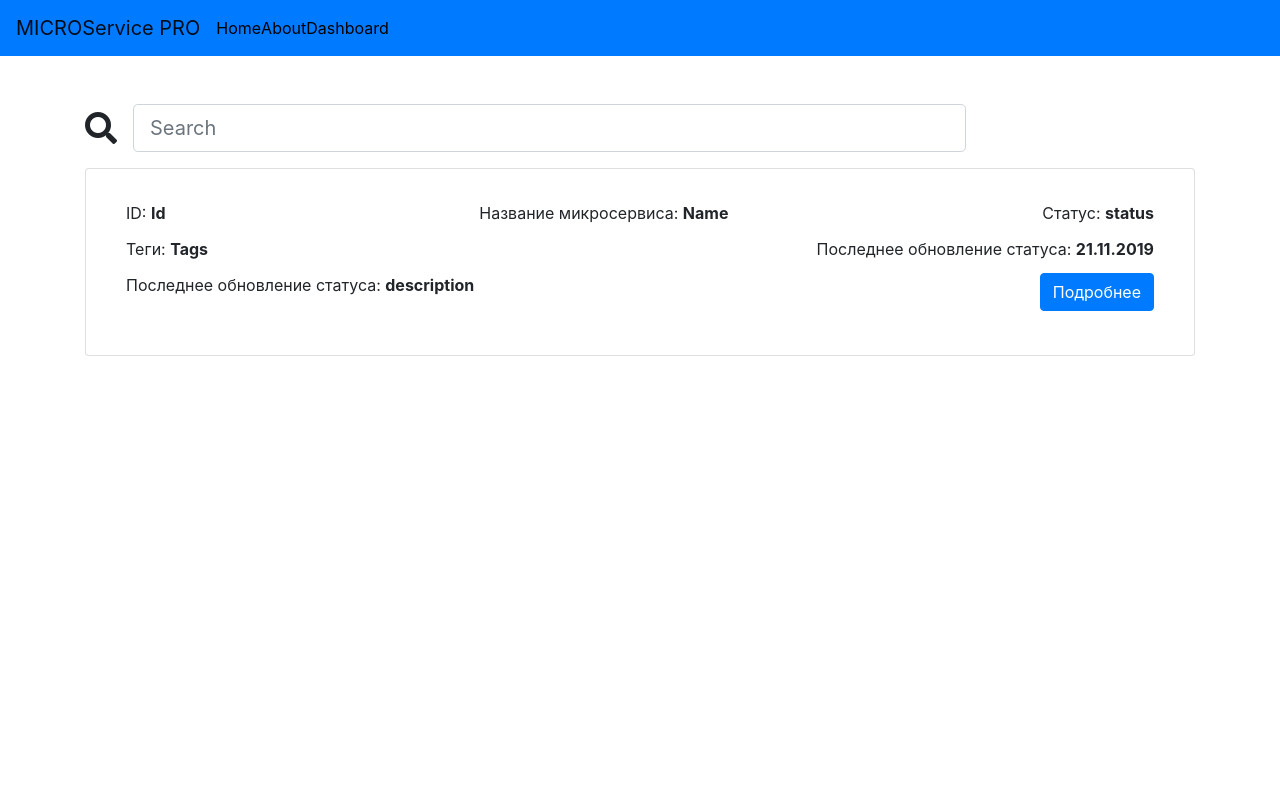
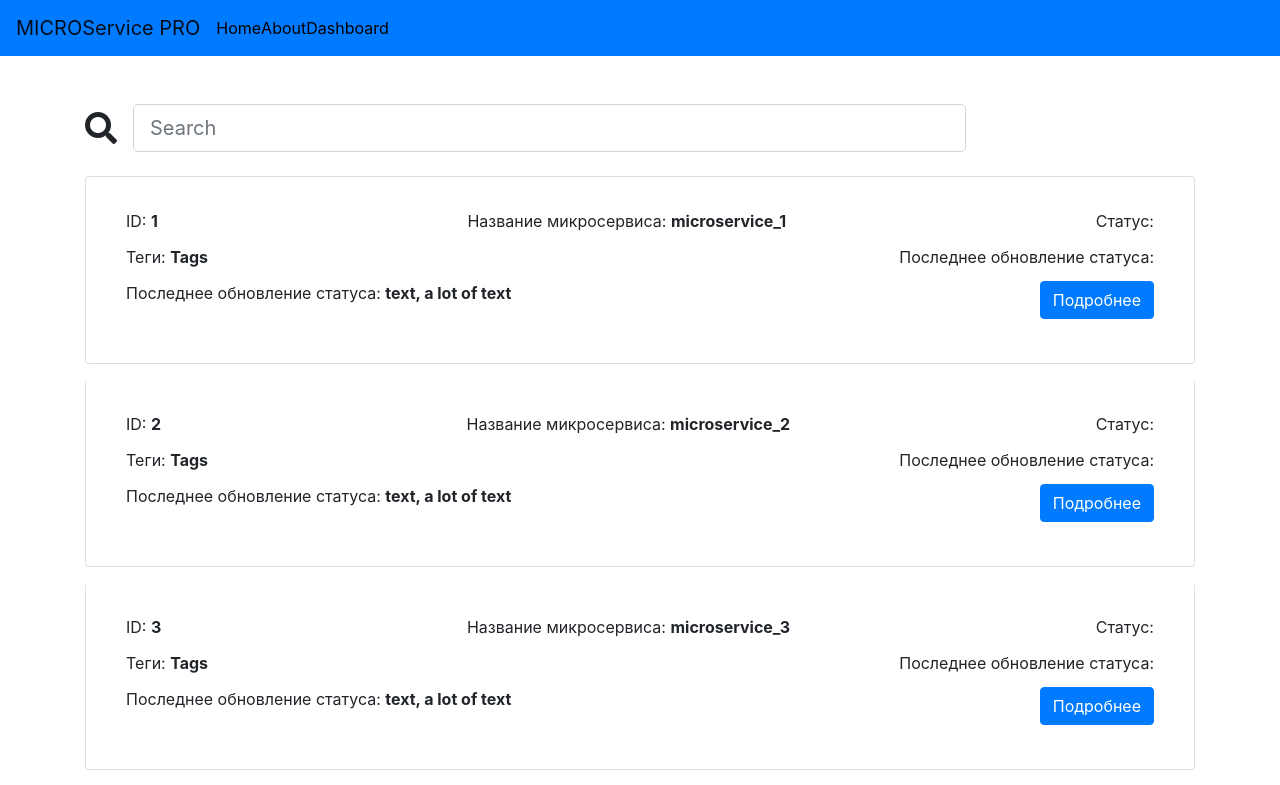
Before and after one commit to victor-sha/micro-sm, a React (Create React App) app: page / in a window 1280 px wide. Shown: the top 785 px of the page. Built offline with nearby package versions, Linux system fonts and the light colour scheme; data requests are answered from the project's data file.

Commit message:
render list of service

```diff
--- a/src/MSserviceList.js
+++ b/src/MSserviceList.js
@@ -12,23 +12,27 @@ export class MSserviceList extends React.Component {
     render() {
     return (
       <ul className="list-group my-3">
-        <div className="card list-group-item">
+      {this.state.serviceList.length > 1 &&
+        this.state.serviceList.map(({id, name, status, description}) => (
+        <div key={id} className="card list-group-item my-2">
           <div className="card-body">
             <div className="card-title d-flex justify-content-between">
-              <span>ID: <b>Id</b></span>
-              <span>Название микросервиса: <b>Name</b></span>
-              <span>Статус: <b>status</b></span>
+              <span>ID: <b>{id}</b></span>
+              <span>Название микросервиса: <b>{name}</b></span>
+              <span>Статус: <b>{status.id}</b></span>
             </div>
             <div className="card-title d-flex justify-content-between">
               <span>Теги: <b>Tags</b></span>
-              <span>Последнее обновление статуса: <b>21.11.2019</b></span>
+              <span>Последнее обновление статуса: <b>{status.date_changed}</b></span>
             </div>
             <div className="card-title d-flex justify-content-between">
-              <span>Последнее обновление статуса: <b>description</b></span>
+              <span>Последнее обновление статуса: <b>{description}</b></span>
               <button type="button" className="btn btn-primary">Подробнее</button>
             </div>
           </div>
-        </div>
+        </div>)
+        )
+      }
       </ul>
     )
   }
```
